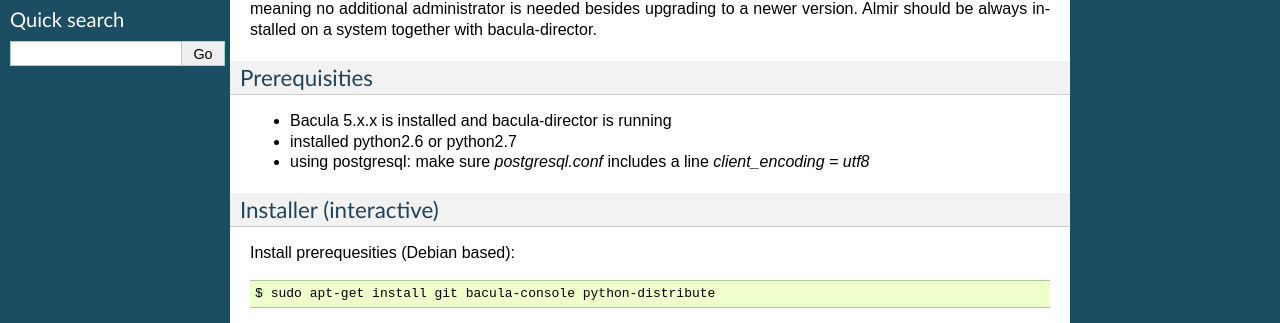
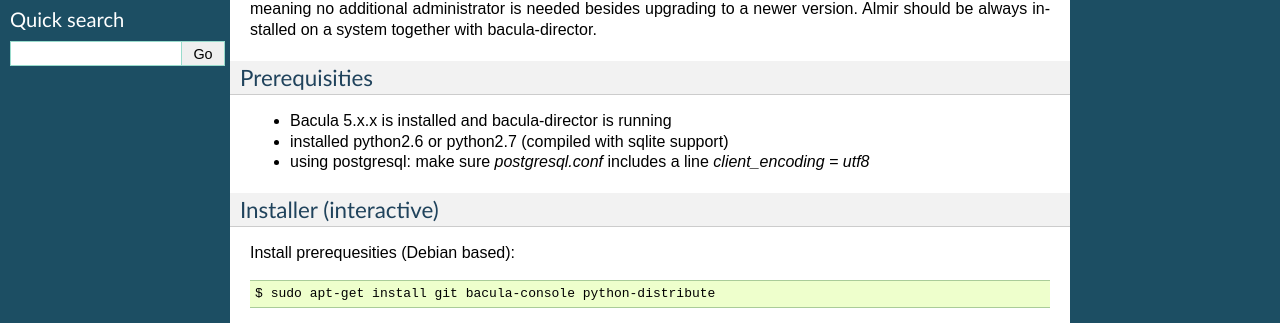
Before and after one commit to domenkozar/almir, a Sphinx documentation site: the page built from docs/source/userguide.rst, in a window 1280 px wide. Shown: the part 483-806 px from the top of the page. Built offline with Sphinx 7.4.7, drawn with Linux system fonts in a browser that asks for light colours.

Commit message:
mention python needs to be compiled with sqlite

```diff
--- a/docs/source/userguide.rst
+++ b/docs/source/userguide.rst
@@ -32,7 +32,7 @@ Prerequisities
 **************
 
 * Bacula 5.x.x is installed and bacula-director is running
-* installed python2.6 or python2.7
+* installed python2.6 or python2.7 (compiled with sqlite support)
 * using postgresql: make sure `postgresql.conf` includes a line `client_encoding = utf8`
 
 
```
